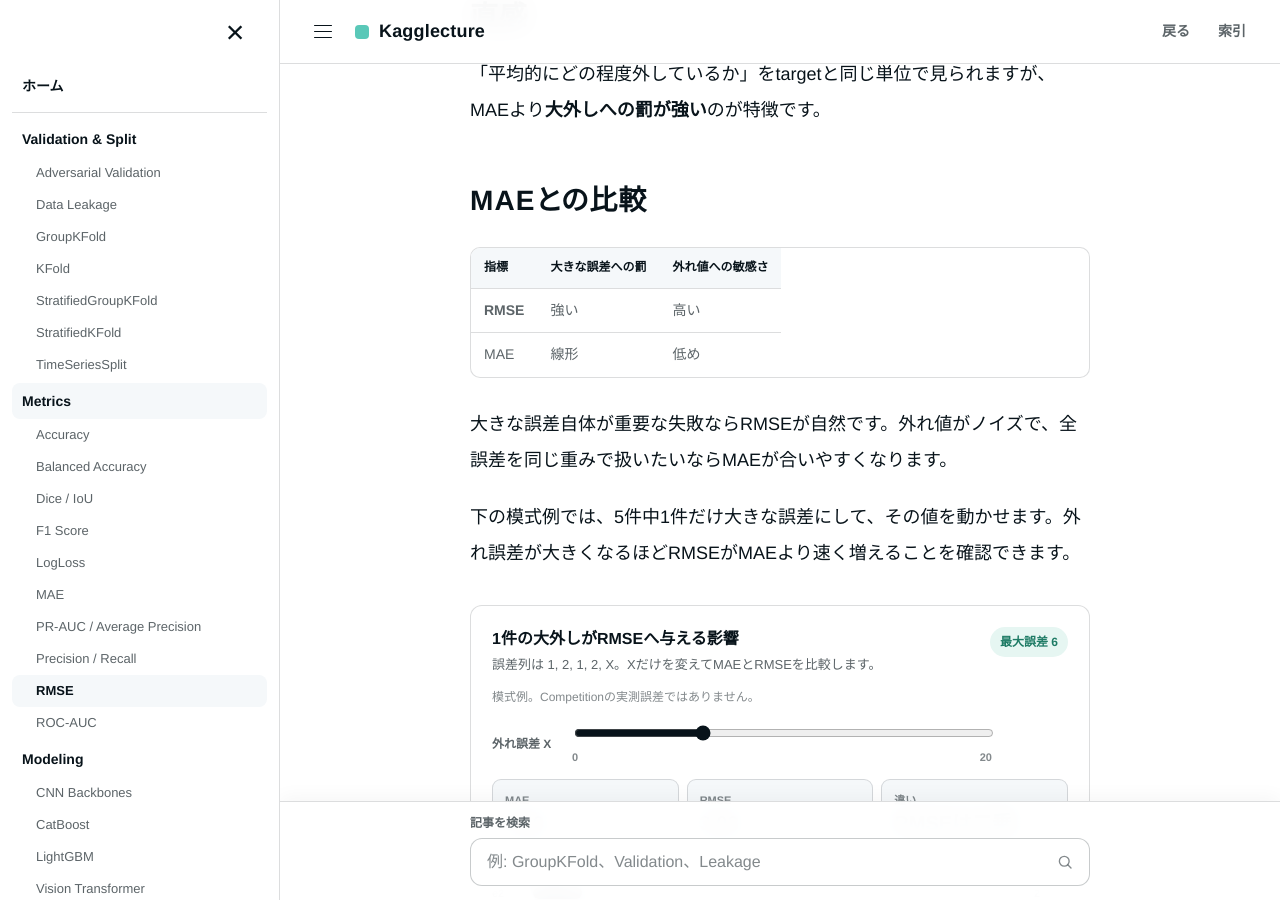
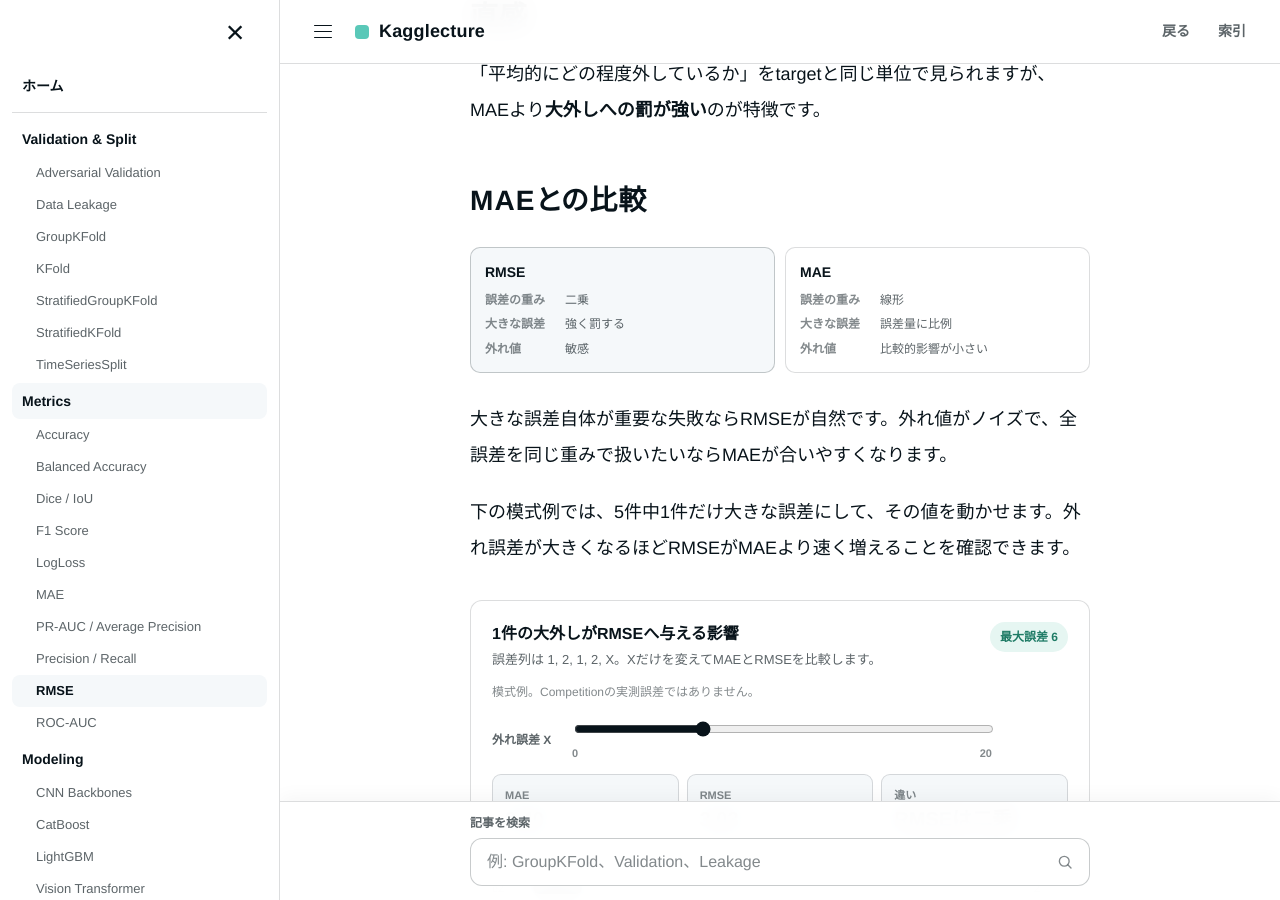
Before and after one commit to morikazu1119/Kagglecture, a Jekyll site: the page built from wiki/metrics/rmse.md, in a window 1280 px wide and 900 px high, scrolled down 778 px. Built offline with Jekyll 4.4.1, drawn with Linux system fonts in a browser that asks for light colours.

Commit message:
refactor: render RMSE comparison as HTML cards

```diff
--- a/wiki/metrics/rmse.md
+++ b/wiki/metrics/rmse.md
@@ -44,10 +44,10 @@ $$
 
 ## MAEとの比較 {#comparison}
 
-| 指標 | 大きな誤差への罰 | 外れ値への敏感さ |
-|---|---|---|
-| **RMSE** | 強い | 高い |
-| MAE | 線形 | 低め |
+<div class="comparison-board" aria-label="RMSEとMAEの比較">
+  <section class="comparison-card is-primary"><h4>RMSE</h4><dl><dt>誤差の重み</dt><dd>二乗</dd><dt>大きな誤差</dt><dd>強く罰する</dd><dt>外れ値</dt><dd>敏感</dd></dl></section>
+  <section class="comparison-card"><h4>MAE</h4><dl><dt>誤差の重み</dt><dd>線形</dd><dt>大きな誤差</dt><dd>誤差量に比例</dd><dt>外れ値</dt><dd>比較的影響が小さい</dd></dl></section>
+</div>
 
 大きな誤差自体が重要な失敗ならRMSEが自然です。外れ値がノイズで、全誤差を同じ重みで扱いたいならMAEが合いやすくなります。
 
```
